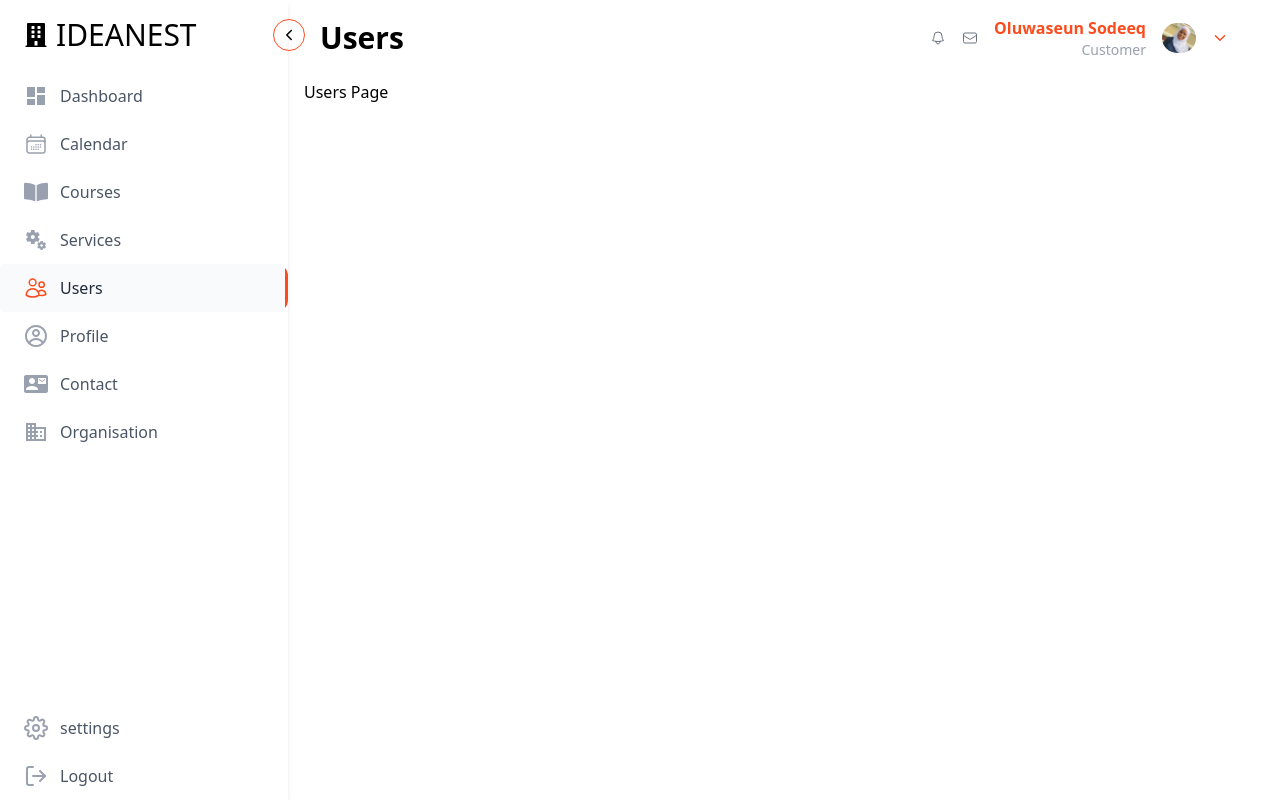
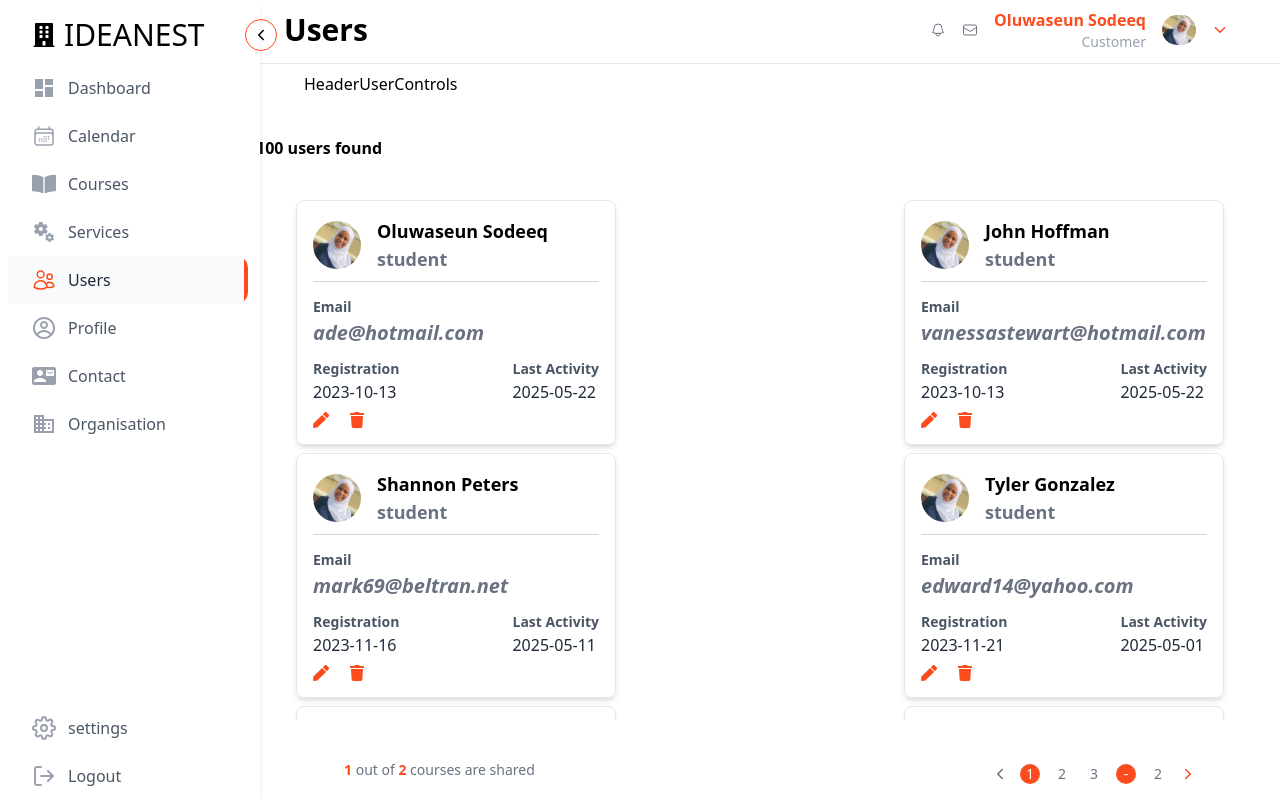
Before and after one commit to OluwaseunSodeeq/learnapp, a Next.js app: page /users in a window 1280 px wide. Built offline with nearby package versions, Linux system fonts and the light colour scheme.

Commit message:
initialized Users Page

```diff
--- a/app/Components/CoursesFooter.js
+++ b/app/Components/CoursesFooter.js
@@ -5,7 +5,7 @@ export default function CoursesFooter({data}) {
     const {previousPage,nextPage, updatePage, currentPage,totalPages,} = data;
   return (
     <div className='h-4rem flex  items-center justify-between bg-base100  px-4 py-2 lg:pl-10 lg:pr-17'>
-        <p className=' text-gray-500 text-sm'>{currentPage} out of {totalPages} courses are shared</p>
+        <p className=' text-gray-500 text-sm'> <span className='text-orange font-bold'>{currentPage}</span> out of <span className='text-orange font-bold'>{totalPages}</span> courses are shared</p>
         <div className='flex items-center gap-3 mt-2'>
 
                <button className={`${currentPage === 1 ? "text-gray-500  cursor-not-allowed" : "cursor-pointer text-orange"
--- a/app/Components/Header.js
+++ b/app/Components/Header.js
@@ -13,8 +13,9 @@ export default function Header() {
 
 
   return (
-    <header className="flex items-center px-4 py-2">
-      <h1 className='text-black font-bold text-3xl'>{formattedPage}</h1>
+    // <header className="ml-[15rem] xl:ml-[18rem] w-full fixed lg:w-[100%-15rem] xl:w-[100%-18rem]left-0 top-0 flex items-center px-4 py-2 border-2">
+    <header className="flex items-center justify-between px-4  pb-2">
+      <h1 className='text-black font-bold text-3xl ml-3'>{formattedPage}</h1>
 
       <div className="flex items-center gap-4 ml-auto pr-5">
         <HiOutlineBell className="text-light-ash w-4 h-4" />
--- /dev/null
+++ b/app/Components/HeaderUserControls.js
@@ -0,0 +1,7 @@
+import React from 'react'
+
+export default function HeaderUserControls() {
+  return (
+    <div>HeaderUserControls</div>
+  )
+}
--- a/app/Components/NavListItems.js
+++ b/app/Components/NavListItems.js
@@ -3,10 +3,11 @@ import Link from 'next/link'
 import { IoIosArrowForward } from 'react-icons/io'
 export default function NavListItems({data}) {
 
-    const {href,label,quantity,Icon,isActive,navType} = data
+
+    const {href,label,quantity,Icon, isActive,navType} = data
 
   return (
-    <li key={href} className={`${isActive ? " border-r-orange border-r-3 rounded-xl": ""}`}>
+    <li key={href} className={`${isActive ? "border-r-orange border-r-4 rounded-xl": ""} w-[15rem]  `}>
               <Link
                 href={href}
                 className={`flex items-center justify-between gap-3 pl-6 py-3 text-base font-medium transition-all rounded-sm ${
--- a/app/Components/Navigation.js
+++ b/app/Components/Navigation.js
@@ -24,29 +24,28 @@ export default function Navigation() {
     {navType:"up",label:"Organisation",icon:MdBusiness, quantity:"0",href:"/organisation"},
   ];
 
-const downItems=[
+const downItems = [
    {label:"settings",icon:FiSettings, quantity:"0",href:"/settings"},
     {label:"Logout",icon:FiLogOut, quantity:"0",href:"/logout"},
 ]
 
   return (
-    // <nav className="flex relative flex-col h-screen shadow-md  bg-base100 lg:w-[15rem] xl:w-[18rem]">
-    <nav className="flex fixed left-0 top-0 flex-col h-screen shadow-md  bg-base100 w-full lg:w-[15rem] xl:w-[18rem]">
+    <nav className="flex fixed left-0 top-0 flex-col h-screen shadow-md  bg-base100 z-20 pl-2 pr-3">
       {/* LOGO */}
-      <div className="relative w-full">
+      <div className="relative">
         <div className="fixed top-0 flex items-center gap-2 text-black  p-3 pl-6" >
           <FaBuilding className={`w-6 h-6 transition-all`}/>
           <h2 className="text-[30px] font-medium text-black font-dm-sans" >IDEANEST</h2>
-          <div className='lg:ml-17 xxl:ml-20 w-8 h-8 flex items-center justify-center rounded-full border border-orange'><IoIosArrowBack/></div>
+          <div className='lg:ml-8 xxl:ml-20 w-8 h-8 flex items-center justify-center rounded-full border border-orange'><IoIosArrowBack/></div>
         </div>
      </div>
 
       {/* Middle Part */}
       <div >
 
-      <div className="py-9"></div>
+      <div className="py-8"></div>
 
-      <ul>
+      <ul className="">
         {navItems.map(({href, label, quantity, icon: Icon}) => {
           const isActive = pathname === href;
            const data ={href,label,quantity,Icon,isActive}
--- /dev/null
+++ b/app/Components/UserProfileCard.js
@@ -0,0 +1,48 @@
+'use client';
+import { FaPen, FaTrash } from 'react-icons/fa';
+import Image from 'next/image';
+
+export default function UserProfileCard({ userData }) {
+    const { name, email,role,registrationDate,lastActivityDate } = userData;
+
+  return (
+    <div className="bg-100 shadow-md rounded-lg p-4 w-full max-w-xs border border-gray-200">
+      <div className="flex items-center gap-4 mb-3 border-b border-gray-300 pb-2">
+        <Image
+          src='/image.png'
+          alt={name}
+          width={50}
+          height={50}
+          className="rounded-full w-12 h-12 object-cover cursor-pointer"
+        />
+        <div>
+          <h2 className="text-lg font-bold">{name}</h2>
+          <p className="text-lg font-semibold text-gray-500">{role}</p>
+        </div>
+      </div>
+
+      <div className="">
+        <span className='text-sm text-gray-600 font-bold'>Email</span>
+        <h4 className="text-[20px] italic text-gray-500 font-bold">{email}</h4>
+        <div className="flex justify-between mt-2">
+
+              <div>
+                <span className='text-sm text-gray-600 mb-3 font-semibold'>Registration</span>
+                <p className="font-medium text-gray-800">{registrationDate}</p>
+              </div>
+
+              <div>
+                <span className='text-sm text-gray-600 mb-3 font-semibold'>Last Activity</span>
+                <p className="font-medium text-gray-800">{lastActivityDate}</p>
+              </div>
+        </div>
+
+      </div>
+
+      <div className="flex gap-5 text-orange mt-2">
+        <FaPen className="cursor-pointer hover:text-orange" />
+        <FaTrash className="cursor-pointer hover:text-orange" />
+      </div>
+    </div>
+  );
+}
--- /dev/null
+++ b/app/Components/UsersCards.js
@@ -0,0 +1,16 @@
+import React from 'react'
+import UserProfileCard from './UserProfileCard'
+
+export default function UsersCards({users}) {
+
+  return (
+    <div className='bg-base100'>
+        <h5 className='font-bold '>100 users found</h5>
+        <div className="p-10  flex justify-between flex-wrap gap-2 items-center">
+            {users.map((user,index) => <UserProfileCard key={index} userData={user}/>
+            )}
+        </div>
+    </div>
+
+  )
+}
--- a/app/Components/usePagination.js
+++ b/app/Components/usePagination.js
@@ -7,6 +7,7 @@ export default function usePagination({ count, pageSize }) {
   const totalPages = Math.ceil(count / pageSize);
 
   const updatePage = (page) => {
+    if (page < 1 || page > totalPages) return;
     const params = new URLSearchParams(searchParams.toString());
     params.set('page', page);
     router.push(`?${params.toString()}`);
--- a/app/courses/page.js
+++ b/app/courses/page.js
@@ -190,6 +190,7 @@ const courses = [
 // Keep adding until you reach 50
 ];
 export default function Page() {
+
     const pageSize = 9;
     const {previousPage,nextPage, updatePage,currentPage,totalPages} = usePagination({ count: courses.length, pageSize });
     const startIndex = (currentPage - 1) * pageSize;
--- a/app/layout.js
+++ b/app/layout.js
@@ -1,39 +1,42 @@
-import './globals.css'
+// RootLayout.js
+import './globals.css';
+import { DM_Sans } from 'next/font/google';
+import Navigation from './Components/Navigation';
+import Header from './Components/Header';
 
 const dmSans = DM_Sans({
   subsets: ['latin'],
   variable: '--font-dm-sans',
-})
-
-import { DM_Sans } from "next/font/google";
-import Navigation from "./Components/Navigation";
-import Header from "./Components/Header";
-
+});
 
 export const metadata = {
-  title: "Learn App",
-  description: "An app to learn",
+  title: 'Learn App',
+  description: 'An app to learn',
 };
 
 export default function RootLayout({ children }) {
   return (
    <html lang="en" className={dmSans.variable}>
-      <body className={`antialiased h-screen `}>
-
-        {/* FIxed Sidebar */}
-        <aside className="fixed left-0 top-0 h-full bg-base100 p-4  z-50">
+      <body className="antialiased min-h-screen w-full bg-base100">
+        <div className="mx-auto flex max-w-[1440px] min-h-screen">
+          {/* Sidebar */}
+          <aside className="bg-base100 pl-4 mr-0 h-full w-[15rem] xxl:w-[18rem] flex-shrink-0">
             <Navigation />
           </aside>
 
-        <main className="ml-[18rem] h-full bg-base100 w-[100%-20rem] relative overflow-hidden">
-          {/*FIxed Header  */}
-          <header className="fixed top-0 left-[18rem] right-0 h-[4rem] bg-base100 px-4 py-2 z-40 pb-3">
+          {/* Main Content Area */}
+          <main className="flex-1 relative bg-base100 w-full">
+            {/* Fixed Header */}
+            <header className="fixed top-0 right-0 z-0 bg-base100 h-[4rem] w-[calc(100%-15rem)] 2xl:w-[calc(100%-18rem)] px-4 py-2 border-b border-gray-200">
               <Header />
             </header>
 
-          {/* Dynamic Content */}
-           <section className='mt-[4rem] h-[calc(100vh-4rem)] overflow-y-auto p-4'> {children}</section>
+            {/* Dynamic Page Content */}
+            <section className="mt-[4rem] h-[calc(100vh-4rem)] overflow-y-auto p-4">
+              {children}
+            </section>
           </main>
+        </div>
       </body>
     </html>
   );
--- a/app/users/page.js
+++ b/app/users/page.js
@@ -1,3 +1,162 @@
+"use client";
+
+import CoursesFooter from "../Components/CoursesFooter";
+import HeaderUserControls from "../Components/HeaderUserControls";
+import usePagination from "../Components/usePagination";
+import UsersCards from "../Components/UsersCards";
+
+const usersData=[
+    {
+    name: "Oluwaseun Sodeeq",
+    email: "ade@hotmail.com",
+    registrationDate: "2023-10-13",
+    role: "student",
+    lastActivityDate: "2025-05-22"
+  },
+  {
+    name: "John Hoffman",
+    email: "vanessastewart@hotmail.com",
+    registrationDate: "2023-10-13",
+    role: "student",
+    lastActivityDate: "2025-05-22"
+  },
+  {
+    name: "Shannon Peters",
+    email: "mark69@beltran.net",
+    registrationDate: "2023-11-16",
+    role: "student",
+    lastActivityDate: "2025-05-11"
+  },
+  {
+    name: "Tyler Gonzalez",
+    email: "edward14@yahoo.com",
+    registrationDate: "2023-11-21",
+    role: "student",
+    lastActivityDate: "2025-05-01"
+  },
+  {
+    name: "Rebecca Oneal",
+    email: "frances52@gmail.com",
+    registrationDate: "2024-02-03",
+    role: "manager",
+    lastActivityDate: "2025-05-10"
+  },
+  {
+    name: "Kathleen Kim",
+    email: "williamcochran@wong.net",
+    registrationDate: "2023-10-05",
+    role: "student",
+    lastActivityDate: "2025-04-30"
+  },
+   {
+    name: "Oluwaseun Sodeeq",
+    email: "ade@hotmail.com",
+    registrationDate: "2023-10-13",
+    role: "student",
+    lastActivityDate: "2025-05-22"
+  },
+  {
+    name: "John Hoffman",
+    email: "vanessastewart@hotmail.com",
+    registrationDate: "2023-10-13",
+    role: "student",
+    lastActivityDate: "2025-05-22"
+  },
+  {
+    name: "Shannon Peters",
+    email: "mark69@beltran.net",
+    registrationDate: "2023-11-16",
+    role: "student",
+    lastActivityDate: "2025-05-11"
+  },
+  {
+    name: "Tyler Gonzalez",
+    email: "edward14@yahoo.com",
+    registrationDate: "2023-11-21",
+    role: "student",
+    lastActivityDate: "2025-05-01"
+  },
+  {
+    name: "Rebecca Oneal",
+    email: "frances52@gmail.com",
+    registrationDate: "2024-02-03",
+    role: "manager",
+    lastActivityDate: "2025-05-10"
+  },
+  {
+    name: "Kathleen Kim",
+    email: "williamcochran@wong.net",
+    registrationDate: "2023-10-05",
+    role: "student",
+    lastActivityDate: "2025-04-30"
+  },
+   {
+    name: "Oluwaseun Sodeeq",
+    email: "ade@hotmail.com",
+    registrationDate: "2023-10-13",
+    role: "student",
+    lastActivityDate: "2025-05-22"
+  },
+  {
+    name: "John Hoffman",
+    email: "vanessastewart@hotmail.com",
+    registrationDate: "2023-10-13",
+    role: "student",
+    lastActivityDate: "2025-05-22"
+  },
+  {
+    name: "Shannon Peters",
+    email: "mark69@beltran.net",
+    registrationDate: "2023-11-16",
+    role: "student",
+    lastActivityDate: "2025-05-11"
+  },
+  {
+    name: "Tyler Gonzalez",
+    email: "edward14@yahoo.com",
+    registrationDate: "2023-11-21",
+    role: "student",
+    lastActivityDate: "2025-05-01"
+  },
+  {
+    name: "Rebecca Oneal",
+    email: "frances52@gmail.com",
+    registrationDate: "2024-02-03",
+    role: "manager",
+    lastActivityDate: "2025-05-10"
+  },
+  {
+    name: "Kathleen Kim",
+    email: "williamcochran@wong.net",
+    registrationDate: "2023-10-05",
+    role: "student",
+    lastActivityDate: "2025-04-30"
+  },
+]
+
+
 export default  function Page(){
-    return <h1>Users Page</h1>
+
+       const pageSize = 12;
+       const {previousPage,nextPage, updatePage,currentPage,totalPages} = usePagination({ count: usersData.length, pageSize });
+       const startIndex = (currentPage - 1) * pageSize;
+       const paginatedUsersData = usersData.slice(startIndex, startIndex + pageSize);
+       const data ={previousPage, nextPage, updatePage, currentPage,totalPages }
+
+
+    return (
+       <div className="relative h-full pt-[3.5rem] pb-[4rem]">
+             <div className="fixed top-[4rem] left-[18rem] right-0 z-20 bg-base100 px-4 pt-2">
+               <HeaderUserControls />
+             </div>
+
+             <div className="overflow-y-auto h-full">
+               <UsersCards users={paginatedUsersData} />
+             </div>
+
+             <div className="fixed bottom-0 left-[18rem] right-0 z-20 bg-base100 px-4 py-2">
+               <CoursesFooter data={data} />
+             </div>
+           </div>
+    )
 }
```
Lines whose indentation alone changed are shown as unchanged.
